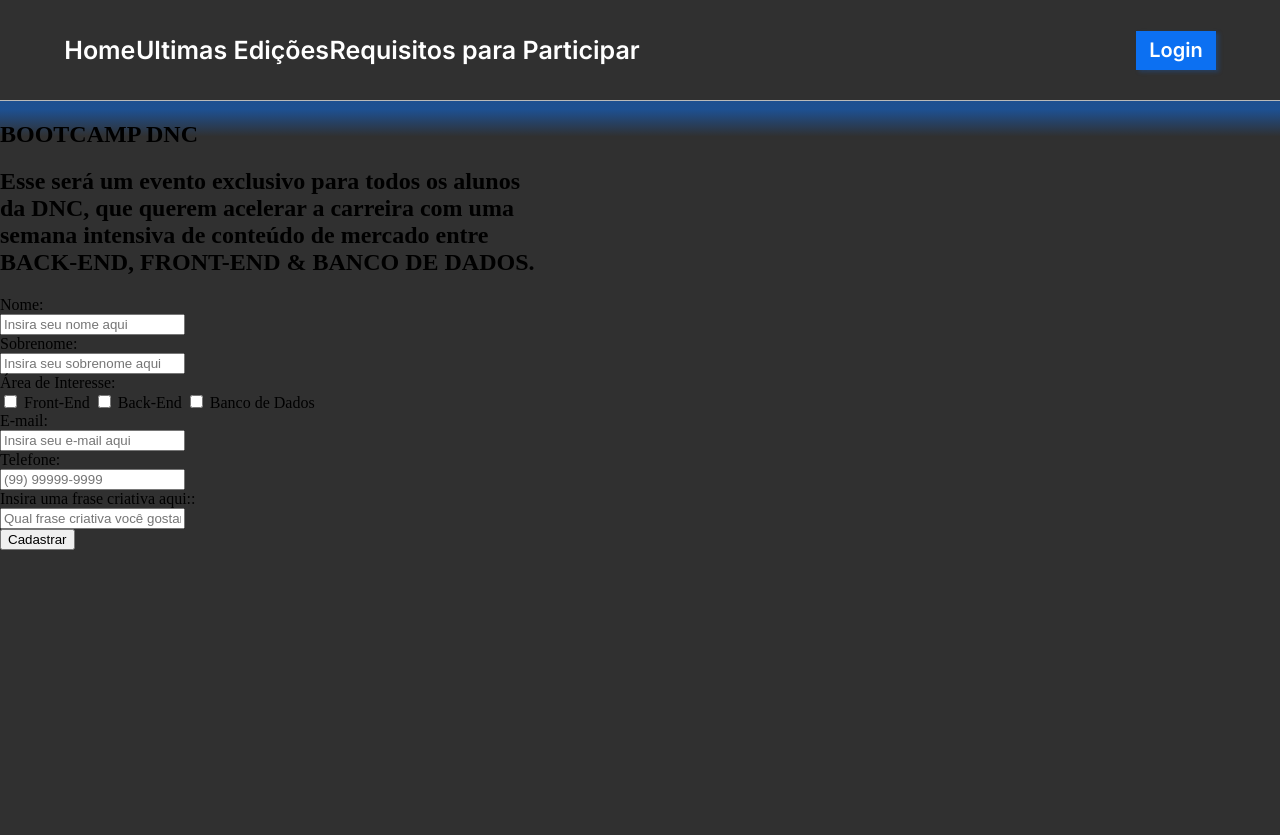
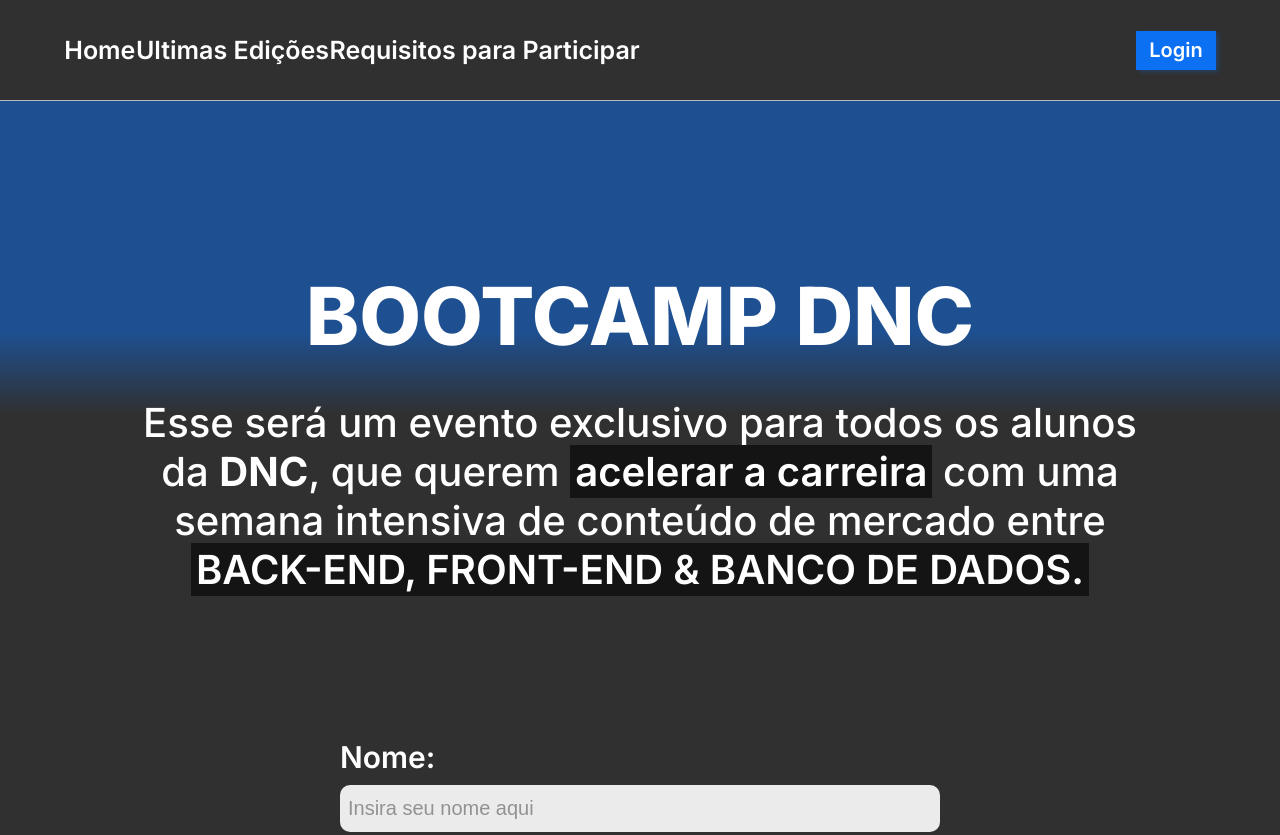
Before and after one commit to xMACIELx/Boot_Camp_DNC, a plain HTML site: page index.html in a window 1280 px wide. Shown: the top 835 px of the page. Before the commit the page ends 800 px from the top, so only its background shows below. Drawn offline with Linux system fonts and the light colour scheme.

Commit message:
Finalização da Estrtura Principal

```diff
--- a/index.html
+++ b/index.html
@@ -22,25 +22,27 @@
     <section>
         <header>
             <h1>BOOTCAMP DNC</h1>
-            <h2>Esse será um evento exclusivo para todos os alunos
-            <br>da <b>DNC</b>, que querem <span class="textDestac">acelerar a carreira</span> com uma
-            <br>semana intensiva de conteúdo de mercado entre
-            <br><span class="textDestac">BACK-END, FRONT-END & BANCO DE DADOS.</span></h2>
+            <h2>
+                Esse será um evento exclusivo para todos os alunos
+                <br>da <b>DNC</b>, que querem <span class="textDestac">acelerar a carreira</span> com uma
+                <br>semana intensiva de conteúdo de mercado entre
+                <br><span class="textDestac">BACK-END, FRONT-END & BANCO DE DADOS.</span>
+            </h2>
         </header>
 
         <form>
             <div class="form">
-                <label>Nome:</label><br>
+                <label>Nome:</label>
                 <input placeholder="Insira seu nome aqui" type="text">
             </div>
 
             <div class="form">
-                <label>Sobrenome:</label><br>
+                <label>Sobrenome:</label>
                 <input placeholder="Insira seu sobrenome aqui" type="text">
             </div>
 
             <div class="form">
-                <label>Área de Interesse:</label><br>
+                <label>Área de Interesse:</label>
                 <div class="checkbox">
                     <input type="checkbox" value="front">
                     <label>Front-End</label>
@@ -54,17 +56,17 @@
             </div>
 
             <div class="form">
-                <label>E-mail:</label><br>
+                <label>E-mail:</label>
                 <input placeholder="Insira seu e-mail aqui" type="text">
             </div>
 
             <div class="form">
-                <label>Telefone:</label><br>
+                <label>Telefone:</label>
                 <input placeholder="(99) 99999-9999" type="text">
             </div>
 
             <div class="form">
-                <label>Insira uma frase criativa aqui::</label><br>
+                <label>Insira uma frase criativa aqui:</label>
                 <input placeholder="Qual frase criativa você gostaria de falar? :)" type="text">
             </div>
 
--- a/style.css
+++ b/style.css
@@ -4,6 +4,8 @@
     background: linear-gradient(180deg , rgba(12, 112, 242, 0.5) 19.91%, rgba(12, 112, 242, 0) 24.84%), #303030;
     background-repeat: no-repeat;
 }
+
+/* Barra de Navegação */
 
 #principal {
     width: 100%;
@@ -52,3 +54,112 @@
     #principal button:hover {
         background-color: #0b5bc4;
     }
+
+
+/* Seção Principal */
+
+section {
+    display: flex;
+    flex-direction: column;
+    align-items: center;
+    margin: 100px 0px 100px 0px;
+}
+
+/* Header */
+
+    section header{
+        color: white;
+        font-family: "Inter", sans-serif;
+    }
+
+        section header h1{
+            text-align: center;
+            font-size: 80px;
+            font-weight: 800;
+            margin-bottom: 20px;
+        }
+
+        section header h2{
+            text-align: center;
+            font-size: 40px;
+            font-weight: 500;
+            margin-bottom: 120px;
+        }
+
+            section header h2 .textDestac{
+                background-color: rgb(20, 20, 20);
+                font-weight: 600;
+                padding: 2px 5px 2px 5px;
+            }
+
+
+/* Form */
+
+    section form {
+        color: white;
+        font-family: "Inter", sans-serif;
+        font-size: 30px;
+        font-weight: 600;
+        width: 600px;
+    }
+
+        .form {
+            display: flex;
+            flex-direction: column;
+            margin-top: 15px;
+            margin-bottom: 15px;
+        }
+
+            .form input {
+                border-radius: 10px;
+                border: none;
+                height: 45px;
+                font-size: 20px;
+                font-weight: 400;
+                padding-left: 8px;
+                background-color: rgba(255, 255, 255, 0.9);
+            }
+
+                .form input::placeholder{
+                    color: rgba(57, 57, 57, 0.5);
+                }
+
+            .form label {
+                margin-top: 10px;
+                margin-bottom: 10px;
+            }
+
+            .form .checkbox{
+                display: flex;
+                justify-content: space-around;
+                align-items: center;
+            }
+
+                .form .checkbox label{
+                    font-family: "Inter", sans-serif;
+                    font-size: 25px;
+                    font-weight: 600;
+                }
+
+                .form .checkbox input {
+                    transform: scale(1.6);
+                }
+
+                section form input[type="submit"] {
+                    background-color: rgba(12, 112, 242, 0.9);
+                    color: rgba(255, 255, 255, 1);
+                    width: 100%;
+                    height: 56px;
+                    border: none;
+                    border-radius: 10px;
+                    font-size: 32px;
+                    font-weight: 600;
+                    margin-top: 70px;
+                    box-shadow: 4px 6px 4px 0px #0C70F240;
+                    cursor: pointer;
+                }
+
+                section form input[type="submit"]:hover{
+                    background-color: rgba(9, 91, 199, 0.9);
+                    color: rgb(218, 218, 218);
+                }
```
